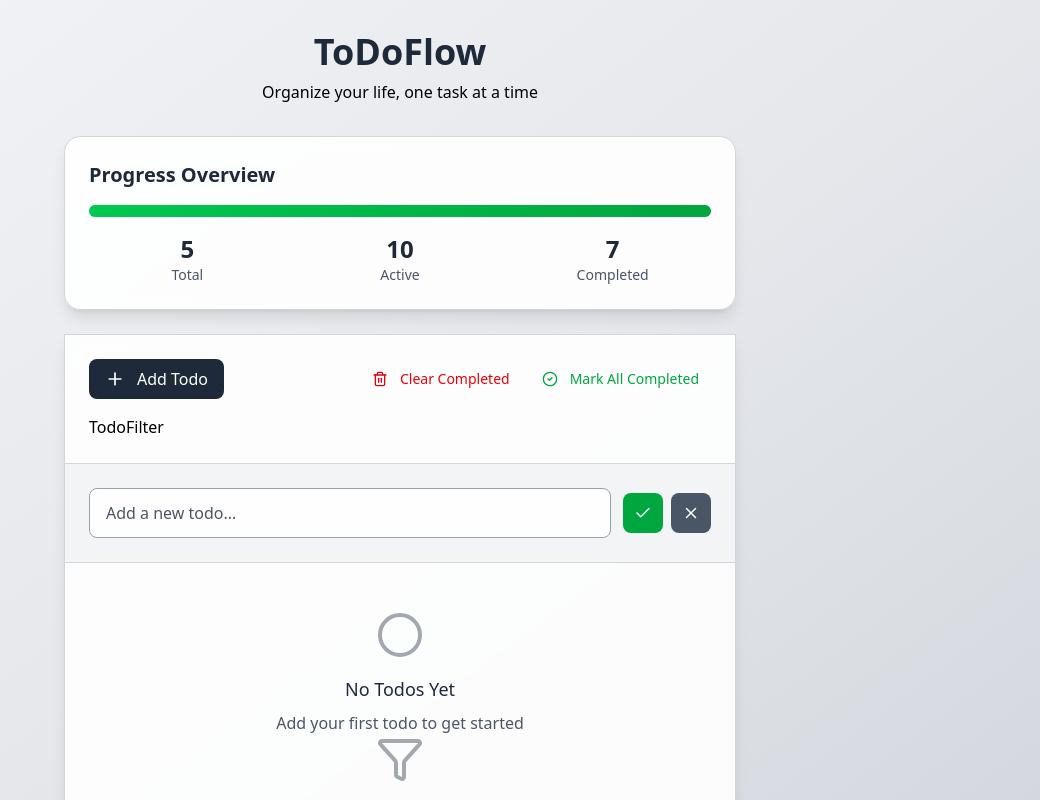
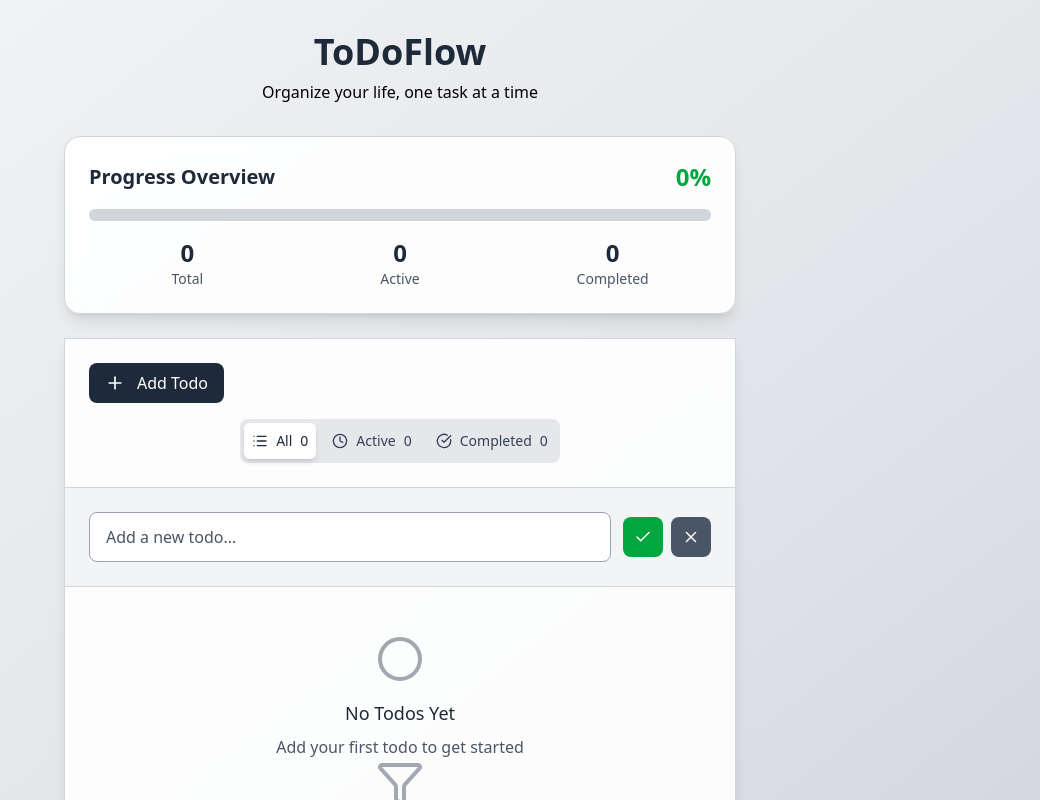
Before and after one commit to mohamedtarekdev/react-rtk-todo, a React (Vite) app: page / in a window 1280 px wide. Shown: the top 800 px of the page, without its empty margins (240-1280 px from the left). Built offline with nearby package versions, Linux system fonts and the light colour scheme.

Commit message:
Refactors TodoApp and TodoFilter components; integrates Redux selectors for state management

```diff
--- a/src/components/TodoApp.jsx
+++ b/src/components/TodoApp.jsx
@@ -1,17 +1,26 @@
-import { CheckCircle2, Circle, Filter, Plus, Trash2 } from 'lucide-react';
-import React from 'react';
-import TodoFilter from './TodoFilter';
-import TodoForm from './TodoForm';
+import { CheckCircle2, Circle, Filter, Plus, Trash2 } from "lucide-react";
+import React from "react";
+import TodoFilter from "./TodoFilter";
+import TodoForm from "./TodoForm";
+import { useSelector } from "react-redux";
+import {
+  selectFilter,
+  selectFilteredTodos,
+  selectTodos,
+  selectTodosStates,
+} from "../store/todoSelectors";
 
 const TodoApp = () => {
+  const todos = useSelector(selectTodos);
+  const filter = useSelector(selectFilter);
+  const filteredTodos = useSelector(selectFilteredTodos);
+  const states = useSelector(selectTodosStates);
   return (
     <div className="min-h-screen bg-linear-to-br from-gray-100 via-gray-200 to-gray-300 py-8 px-4">
       <div className="max-w-2xl mx-auto">
         {/* Header */}
         <div className="text-center mb-8">
-                    <h1 className="text-4xl font-bold text-gray-800 mb-2">
-                        ToDoFlow
-                    </h1>
+          <h1 className="text-4xl font-bold text-gray-800 mb-2">ToDoFlow</h1>
           <p>Organize your life, one task at a time</p>
         </div>
 
@@ -22,35 +31,36 @@ const TodoApp = () => {
               Progress Overview
             </h2>
             <div className="text-2xl font-bold text-green-600">
-                            {/* Logic of TODO */}
+              {states.completionPercentage}%
             </div>
           </div>
 
           <div className="w-full bg-gray-300 h-3 rounded-full mb-4">
-                        <div className="bg-linear-to-r from-green-500 to-green-600 h-3 rounded-full transition-all duration-500 ease-out"></div>
+            <div
+              className="bg-linear-to-r from-green-500 to-green-600 h-3 rounded-full transition-all duration-500 ease-out"
+              style={{ width: `${states.completionPercentage}%` }}
+            ></div>
           </div>
 
-                    {/* Stats */}
+          {/* States */}
           <div className="grid grid-cols-3 gap-4 text-center">
             <div>
               <div className="text-2xl font-bold text-gray-800">
-                                {/* Total Logic */}5
+                {states.total}
               </div>
               <div className="text-sm text-gray-600">Total</div>
             </div>
             <div>
               <div className="text-2xl font-bold text-gray-800">
-                                {/* Active Logic */}10
+                {states.active}
               </div>
               <div className="text-sm text-gray-600">Active</div>
             </div>
             <div>
               <div className="text-2xl font-bold text-gray-800">
-                                {/* Completed Logic */}7
+                {states.completed}
               </div>
-                            <div className="text-sm text-gray-600">
-                                Completed
-                            </div>
+              <div className="text-sm text-gray-600">Completed</div>
             </div>
           </div>
         </div>
@@ -65,19 +75,25 @@ const TodoApp = () => {
                 Add Todo
               </button>
               {/* Clear and Delete Buttons */}
+              {todos.length > 0 && (
                 <div className="flex items-center gap-2">
+                  {states.completed > 0 && (
                     <button className="flex items-center gap-3 text-red-600 hover:text-red-700 px-3 py-2 rounded-xl hover:bg-red-50 transition-colors duration-200 text-sm cursor-pointer">
                       <Trash2 size={16} />
                       Clear Completed
                     </button>
+                  )}
+                  {states.active > 0 && (
                     <button className="flex items-center gap-3 text-green-600 hover:text-green-700 px-3 py-2 rounded-xl hover:bg-green-50 transition-colors duration-200 text-sm cursor-pointer">
                       <CheckCircle2 size={16} />
                       Mark All Completed
                     </button>
+                  )}
                 </div>
+              )}
             </div>
             {/* Todo Filter */}
-                        <TodoFilter />
+            <TodoFilter currentFilter={filter} states={states} />
           </div>
           {/* Todo Form */}
           <div className="p-6 border-b border-gray-300 bg-gray-100">
@@ -88,10 +104,7 @@ const TodoApp = () => {
           <div className="max-h-96 overflow-y-auto">
             <div className="p-12 text-center">
               <div className="text-gray-600">
-                                <Circle
-                                    size={48}
-                                    className="mx-auto mb-4 opacity-50"
-                                />
+                <Circle size={48} className="mx-auto mb-4 opacity-50" />
                 <p className="text-lg font-medium mb-2 text-gray-800">
                   No Todos Yet
                 </p>
@@ -100,10 +113,7 @@ const TodoApp = () => {
 
               {/* Conditional Rendering of TODO */}
               <div className="text-gray-600">
-                                <Filter
-                                    size={48}
-                                    className="mx-auto mb-4 opacity-50"
-                                />
+                <Filter size={48} className="mx-auto mb-4 opacity-50" />
                 <p className="text-lg font-medium mb-2 text-gray-800">
                   No Filter Todos
                 </p>
@@ -112,9 +122,7 @@ const TodoApp = () => {
           </div>
         </div>
         {/* Footer */}
-                <div className="text-center mt-6 text-sm text-gray-700">
-                    Footer
-                </div>
+        <div className="text-center mt-6 text-sm text-gray-700">Footer</div>
       </div>
     </div>
   );
--- a/src/components/TodoFilter.jsx
+++ b/src/components/TodoFilter.jsx
@@ -1,7 +1,49 @@
-import React from 'react';
+import { CheckCircle, Clock, List } from "lucide-react";
+import React from "react";
 
-const TodoFilter = () => {
-    return <div>TodoFilter</div>;
+const TodoFilter = ({ currentFilter, states }) => {
+  const filter = [
+    {
+      key: "all",
+      name: "All",
+      icon: List,
+      count: states.total,
+    },
+    {
+      key: "active",
+      name: "Active",
+      icon: Clock,
+      count: states.active,
+    },
+    {
+      key: "completed",
+      name: "Completed",
+      icon: CheckCircle,
+      count: states.completed,
+    },
+  ];
+  return (
+    <div className="flex items-center justify-center">
+      <div className="inline-flex bg-gray-200 p-1 rounded-lg gap-2">
+        {filter.map((item) => {
+          return (
+            <button
+              key={item.key}
+              className={`flex items-center gap-2 px-2 py-2 rounded-md text-sm font-medium cursor-pointer transition-all duration-200 ${
+                currentFilter === item.key
+                  ? "text-gray-800 bg-white shadow-md"
+                  : "text-gray-700 hover:bg-gray-300 hover:text-gray-800"
+              }`}
+            >
+              <item.icon size={16} />
+              <span>{item.name}</span>
+              <span>{item.count}</span>
+            </button>
+          );
+        })}
+      </div>
+    </div>
+  );
 };
 
 export default TodoFilter;
--- /dev/null
+++ b/src/store/todoSelectors.js
@@ -0,0 +1,32 @@
+export const selectTodos = (state) => state.todos.items;
+export const selectFilter = (state) => state.todos.filter;
+
+export const selectFilteredTodos = (state) => {
+  const todos = selectTodos(state);
+  const filter = selectFilter(state);
+
+  switch (filter) {
+    case "active":
+      return todos.filter((todo) => !todo.completed);
+    case "completed":
+      return todos.filter((todo) => todo.completed);
+    default:
+      return todos;
+  }
+};
+
+export const selectTodosStates = (state) => {
+  const todos = selectTodos(state);
+  const total = todos.length;
+  const completed = todos.filter((todo) => todo.completed).length;
+  const active = total - completed;
+  const completionPercentage =
+    total === 0 ? 0 : Math.round((completed / total) * 100);
+
+  return {
+    total,
+    completed,
+    active,
+    completionPercentage,
+  };
+};
--- a/src/store/todoSlice.js
+++ b/src/store/todoSlice.js
@@ -1,7 +1,7 @@
 import { createSlice } from "@reduxjs/toolkit";
 
 const initialState = {
-  todos: [],
+  items: [],
   filter: "all",
   isAddingTodo: false,
 };
```
Lines whose indentation alone changed are shown as unchanged.
